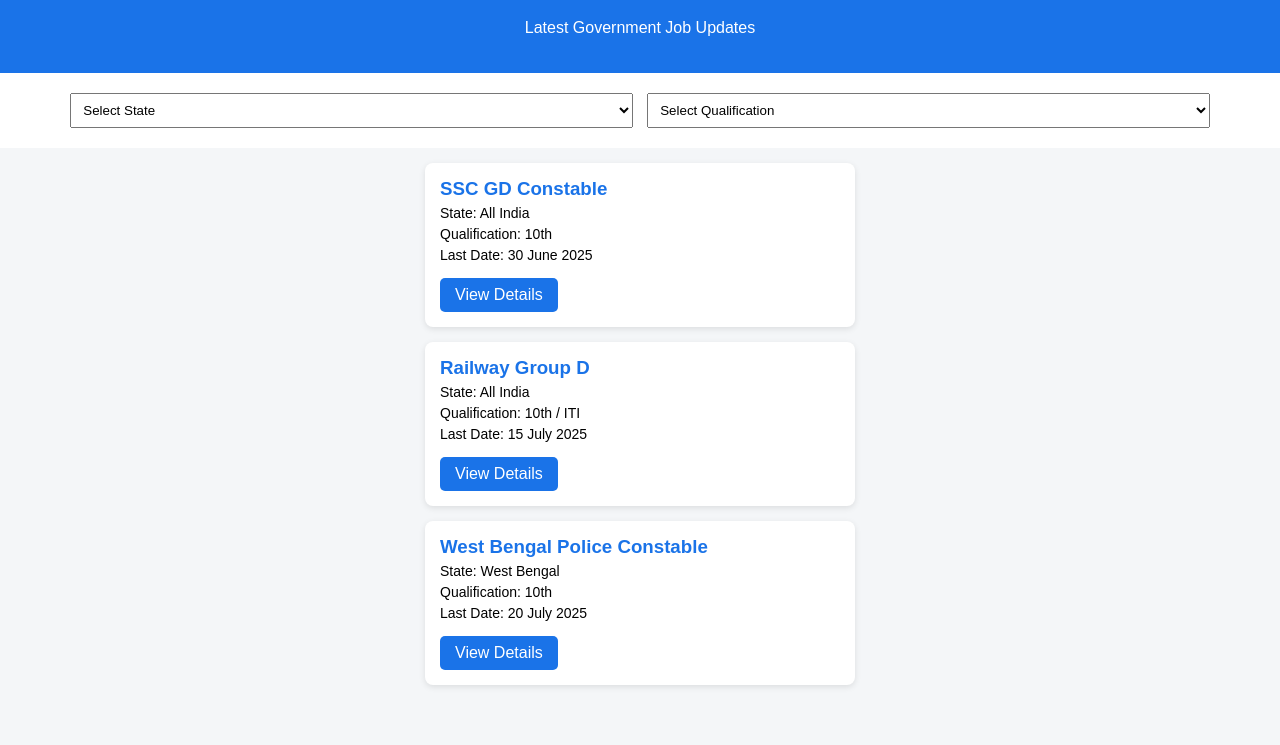
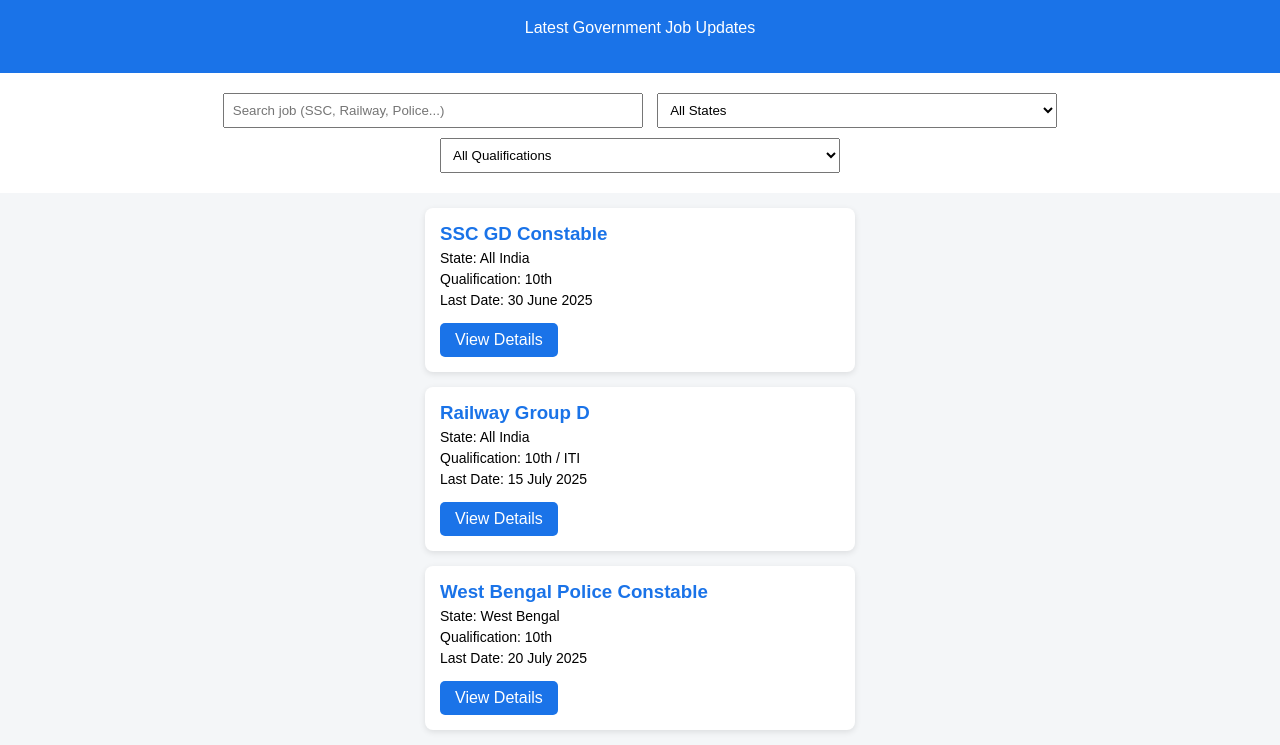
Before and after one commit to 007sanjoyroy1422-cpu/gov-job-website, a plain HTML site: page index.html in a window 1280 px wide. Shown: the part 81-826 px from the top of the page. Before the commit the page ends 800 px from the top, so only its background shows below. Drawn offline with Linux system fonts and the light colour scheme.

Commit message:
index.html

```diff
--- a/index.html
+++ b/index.html
@@ -19,13 +19,14 @@
     }
     .filters {
       padding: 15px;
+      background: white;
       text-align: center;
-      background: white;
     }
-    select {
+    input, select {
       padding: 8px;
       margin: 5px;
-      width: 45%;
+      width: 90%;
+      max-width: 400px;
     }
     .job-box {
       background-color: white;
@@ -63,14 +64,16 @@
 </header>
 
 <div class="filters">
+  <input type="text" id="searchBox" placeholder="Search job (SSC, Railway, Police...)">
+
   <select id="stateFilter">
-    <option value="">Select State</option>
+    <option value="">All States</option>
     <option value="All India">All India</option>
     <option value="West Bengal">West Bengal</option>
   </select>
 
   <select id="qualificationFilter">
-    <option value="">Select Qualification</option>
+    <option value="">All Qualifications</option>
     <option value="10th">10th</option>
     <option value="10th / ITI">10th / ITI</option>
   </select>
@@ -81,14 +84,18 @@
 <script src="jobs.js"></script>
 <script>
   const jobList = document.getElementById("job-list");
+  const searchBox = document.getElementById("searchBox");
   const stateFilter = document.getElementById("stateFilter");
   const qualificationFilter = document.getElementById("qualificationFilter");
 
   function renderJobs() {
     jobList.innerHTML = "";
 
+    const searchText = searchBox.value.toLowerCase();
+
     const filtered = jobs.filter(job => {
       return (
+        (searchText === "" || job.title.toLowerCase().includes(searchText)) &&
         (stateFilter.value === "" || job.state === stateFilter.value) &&
         (qualificationFilter.value === "" || job.qualification === qualificationFilter.value)
       );
@@ -108,6 +115,7 @@
     });
   }
 
+  searchBox.addEventListener("input", renderJobs);
   stateFilter.addEventListener("change", renderJobs);
   qualificationFilter.addEventListener("change", renderJobs);
 
```
